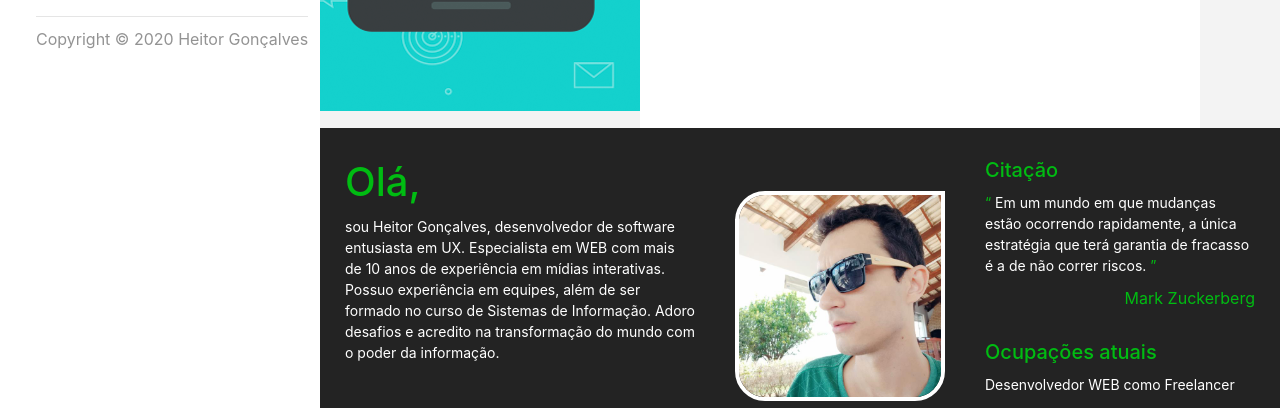
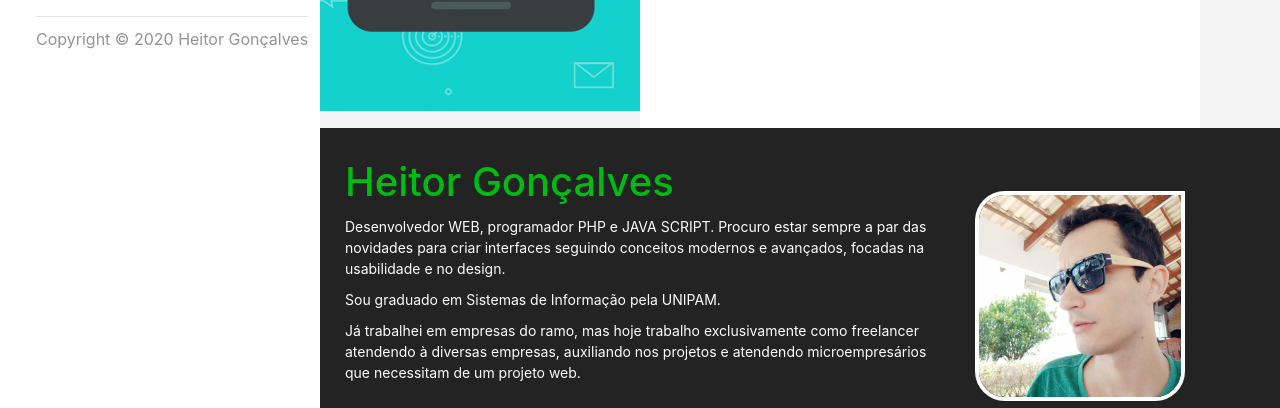
Before and after one commit to HeitorGoncalves/heitorgoncalves.github.io, a plain HTML site: page index.html in a window 1280 px wide. Shown: the part 544-952 px from the top of the page. Drawn offline with nearby package versions, Linux system fonts and the light colour scheme.

Commit message:
Mudando QUEM SOMOS

```diff
--- a/index.html
+++ b/index.html
@@ -145,29 +145,27 @@
                 <div class="col-12 col-md-12" id="quemsou">
                   <div class="row">
 
-                    <div class="col-12 col-md-5">
-                      <h1 class="titQuemSou">Olá, </h1>
-                      <p class="texQuemsou">sou Heitor Gonçalves, desenvolvedor de software entusiasta em UX.
-                        Especialista em WEB com mais de 10 anos de experiência em mídias interativas.
-                        Possuo experiência em equipes, além de ser formado no curso de Sistemas de Informação.
-                        Adoro desafios e acredito na transformação do mundo com o poder da informação.
+                    <div class="col-12 col-md-8">
+                      <h1 class="titQuemSou">Heitor Gonçalves </h1>
+                      <p class="texQuemsou">Desenvolvedor WEB, programador PHP e JAVA SCRIPT. Procuro estar
+                        sempre a par das novidades para criar interfaces seguindo conceitos modernos e avançados,
+                        focadas na usabilidade e no design.
                       </p>
+
+                      <p class="texQuemsou">Sou graduado em Sistemas de Informação pela UNIPAM.</p>
+
+                      <p class="texQuemsou">Já trabalhei em empresas do ramo, mas hoje trabalho exclusivamente
+                        como freelancer atendendo à diversas empresas, auxiliando nos projetos e atendendo
+                        microempresários que necessitam de um projeto web.
+                      </p>
+
+
                     </div>
 
                     <div class="col-12 col-md-3">
                         <img src="images/perfil.jpeg" class="perfil" alt="Heitor Gonçalves" title="Heitor Gonçalves"/>
                     </div>
 
-                    <div class="col-12 col-md-4">
-                      <h5 class="titQuemSou">Citação</h5>
-                      <p class="texQuemsou"><span>“</span> Em um mundo em que mudanças estão ocorrendo rapidamente, a única estratégia
-                        que terá garantia de fracasso é a de não correr riscos. <span>”</span></p>
-                        <p id="autor">Mark Zuckerberg</p>
-
-                        <h5 class="titQuemSou">Ocupações atuais</h5>
-                        <p class="texQuemsou">Desenvolvedor WEB como Freelancer</p>
-
-                    </div>
 
 
                     <div class="col-12 col-md-12 skills">
@@ -176,6 +174,14 @@
 
                           <div class="col-12 col-md-12">
                             <h3>MINHAS SKILLS</h3>
+                          </div>
+
+                          <div class="col-6 col-md-2">
+                            <img src="images/php.png" />
+                          </div>
+
+                          <div class="col-6 col-md-2">
+                            <img src="images/mysql.png" />
                           </div>
 
                           <div class="col-6 col-md-2">
@@ -194,13 +200,6 @@
                             <img src="images/reactnative.png" />
                           </div>
 
-                          <div class="col-6 col-md-2">
-                            <img src="images/php.png" />
-                          </div>
-
-                          <div class="col-6 col-md-2">
-                            <img src="images/mysql.png" />
-                          </div>
 
 
                         </div>
```
